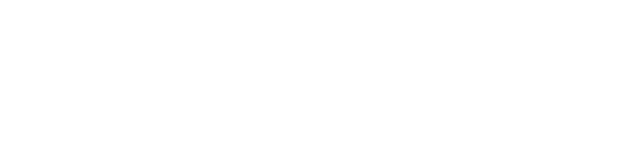
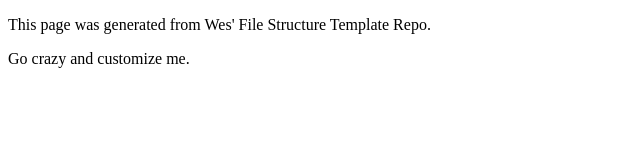
Before and after one commit to wmodes/lab-template, a plain HTML site: page index.html in a window 1280 px wide. Shown: the whole page, without its empty margins (0-640 px from the left). Drawn offline with Linux system fonts and the light colour scheme.

Commit message:
Update index.html

```diff
--- a/index.html
+++ b/index.html
@@ -5,6 +5,11 @@
 	<link rel="stylesheet" type="text/css" href="css/site.css">
 </head>
 <body>
+	<main>
+		<p>This page was generated from Wes' File Structure Template Repo.</p>
+
+		<p>Go crazy and customize me.</p>
+	</main>
 
 
 </body>
```
